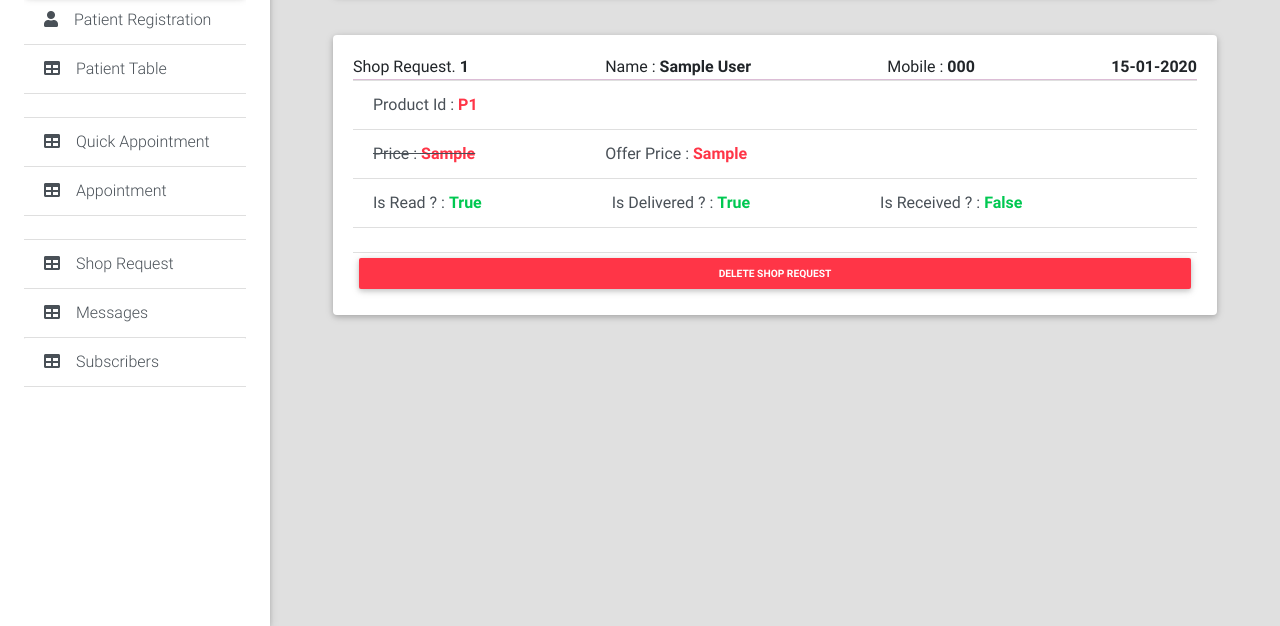
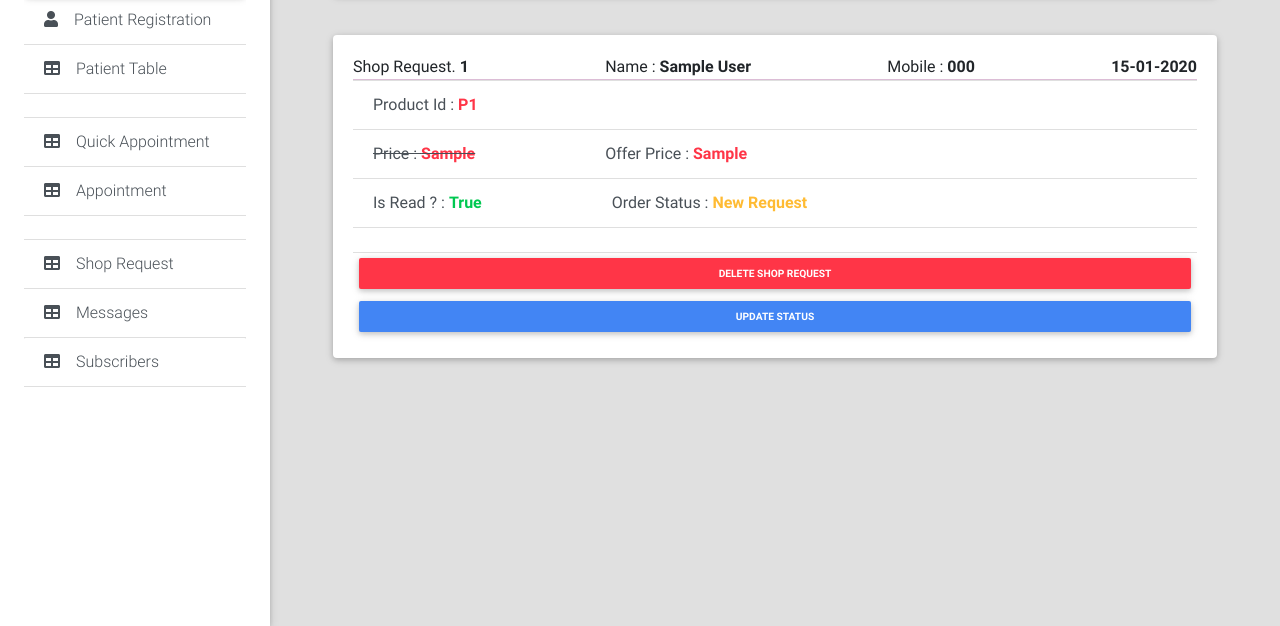
Before and after one commit to ridhun55/Rams_Rehab__04-09-2021, a Django app: page /administration/shop_request/ in a window 1280 px wide. Shown: the part 174-800 px from the top of the page. Run offline with Django 3.2, Linux system fonts and the light colour scheme; a user stored in the database is signed in; tables that the repository leaves empty hold one stand-in row (values such as "Sample post"); some libraries are stand-ins or nearby versions.

Commit message:
update shop status

```diff
--- a/AdministrationApp/models.py
+++ b/AdministrationApp/models.py
@@ -144,6 +144,7 @@ class ShopRequest(models.Model):
     product_id = models.CharField(max_length=400, null=True, blank=True)
     price = models.CharField(max_length=400, null=True, blank=True)
     offer_price = models.CharField(max_length=400, null=True, blank=True)
+    shop_status = models.CharField(max_length=400, null=True, blank=True)
     request_date = models.DateField(auto_now_add=True)
     is_read = models.BooleanField(default=False,null=True,blank=True)
     is_delivered = models.BooleanField(default=False,null=True,blank=True)
--- a/AdministrationApp/templates/administration/tables/shop_request_table.html
+++ b/AdministrationApp/templates/administration/tables/shop_request_table.html
@@ -48,15 +48,35 @@
                      <a href="#" class="list-group-item list-group-item-action waves-effect">
                         <span class="d-sm-flex justify-content-left">
                               <span>Is Read ? : <b><span class="text-success">{{ item.is_read }}</span></b></span>
-                              <span style="padding-left: 130px;">Is Delivered ? : <b><span class="text-success">{{ item.is_delivered }}</span></b></span>
-                              <span style="padding-left: 130px;">Is Received ? : <b><span class="text-success">False</span></b></span>
+                              <span style="padding-left: 130px;">Order Status : <b>
+                                 {% if item.shop_status == "Delivered" %}
+                                 <span class="text-primary">{{ item.shop_status }}</span>
+                                 {% endif %}
+                                 {% if item.shop_status == "Received Successfully" %}
+                                 <span class="text-success">{{ item.shop_status }}</span>
+                                 {% endif %}
+                                 {% if item.shop_status == "In Pending" %}
+                                 <span class="text-danger">{{ item.shop_status }}</span>
+                                 {% endif %}
+                                 {% if item.shop_status == "New Request" %}
+                                 <span class="text-warning">{{ item.shop_status }}</span>
+                                 {% endif %}
+                              </b></span>
                         </span>
                      </a>
+
                      <a href="#" class="list-group-item list-group-item-action waves-effect">
                         <span class="d-sm-flex justify-content-between">
+                           {% if user.is_superuser %}
                            <a href="{% url 'delete_shop_request' item.id %}" class="text-center btn btn-sm btn-danger">
                               <b>Delete Shop Request</b>
                            </a>
+                           {% endif %}
+                           {% if user.is_staff %}
+                           <a href="{% url 'update_shop_request' item.id %}" class="text-center btn btn-sm btn-primary">
+                              <b>Update Status</b>
+                           </a>
+                           {% endif %}
                      </a>
 
                   </div>
--- a/AdministrationApp/urls.py
+++ b/AdministrationApp/urls.py
@@ -10,7 +10,7 @@ from AdministrationApp.views import AdministrationLoginView
 from AdministrationApp.views import AddGalleryImage, DeleteGalleryImage
 from AdministrationApp.views import AddFeedbackView, DeleteFeedbackView
 from AdministrationApp.views import AddDoctorsProfileView, DeleteDoctorsProfileView
-from AdministrationApp.views import ShopRequestTableView, DeleteShopRequestView
+from AdministrationApp.views import ShopRequestTableView, ShopRequestStatusChangeView, DeleteShopRequestView
 from AdministrationApp.views import MessageTableView, DeleteMessageView
 from AdministrationApp.views import SubscribersTableView, DeleteSubscribersView
 from AdministrationApp.views import AddShopItemView, DeleteShopItemView
@@ -41,6 +41,7 @@ urlpatterns = [
     path('appointment/<int:id>/delete/', AppointmentDeleteView, name='appointment_delete'),
 
     path('shop_request/', ShopRequestTableView, name='shop_request'),
+    path('update_shop_request/<int:id>', ShopRequestStatusChangeView, name='update_shop_request'),
     path('shop_request/<int:id>/delete', DeleteShopRequestView, name='delete_shop_request'),
 
     path('message/', MessageTableView, name='message_table'),
--- a/AdministrationApp/views.py
+++ b/AdministrationApp/views.py
@@ -285,6 +285,32 @@ def ShopRequestTableView(request):
     data = models.ShopRequest.objects.all().order_by('-id')
     context = { 'data' : data, 'today_date':datetime.today().date() }
     html = 'administration/tables/shop_request_table.html'
+    return render(request,html,context)
+
+
+def ShopRequestStatusChangeView(request,id):
+    data = models.ShopRequest.objects.get(id=id)
+    if request.method == 'POST':
+        shop_status = request.POST.get('shop_status')
+
+        obj = models.ShopRequest(id=id)
+        obj.name = data.name
+        obj.mobile = data.mobile
+        obj.product_id = data.product_id
+        obj.price = data.price
+        obj.is_read = data.is_read
+        obj.is_delivered = data.is_delivered
+        obj.shop_status = shop_status
+        obj.request_date = data.request_date
+
+
+        if shop_status == '':
+            return redirect('error')
+        else:
+            obj.save()
+            return redirect('shop_request')
+    context = { 'data' : data, 'today_date':datetime.today().date() }
+    html = 'administration/tables/shop_request_status_change.html'
     return render(request,html,context)
 
 
--- a/HomeApp/views.py
+++ b/HomeApp/views.py
@@ -84,6 +84,7 @@ def ShopDetailView(request,id):
         obj.request_date = request_date
         obj.price = data.price
         obj.offer_price = data.offer_price
+        obj.shop_status = "New Request"
         obj.is_read = False
         obj.is_delivered = False
         if mobile == '':
```
Also changed, not shown: AdministrationApp/templates/administration/tables/shop_request_status_change.html (added, +98 -0 lines), AdministrationApp/migrations/0026_shoprequest_shop_status.py (added).
